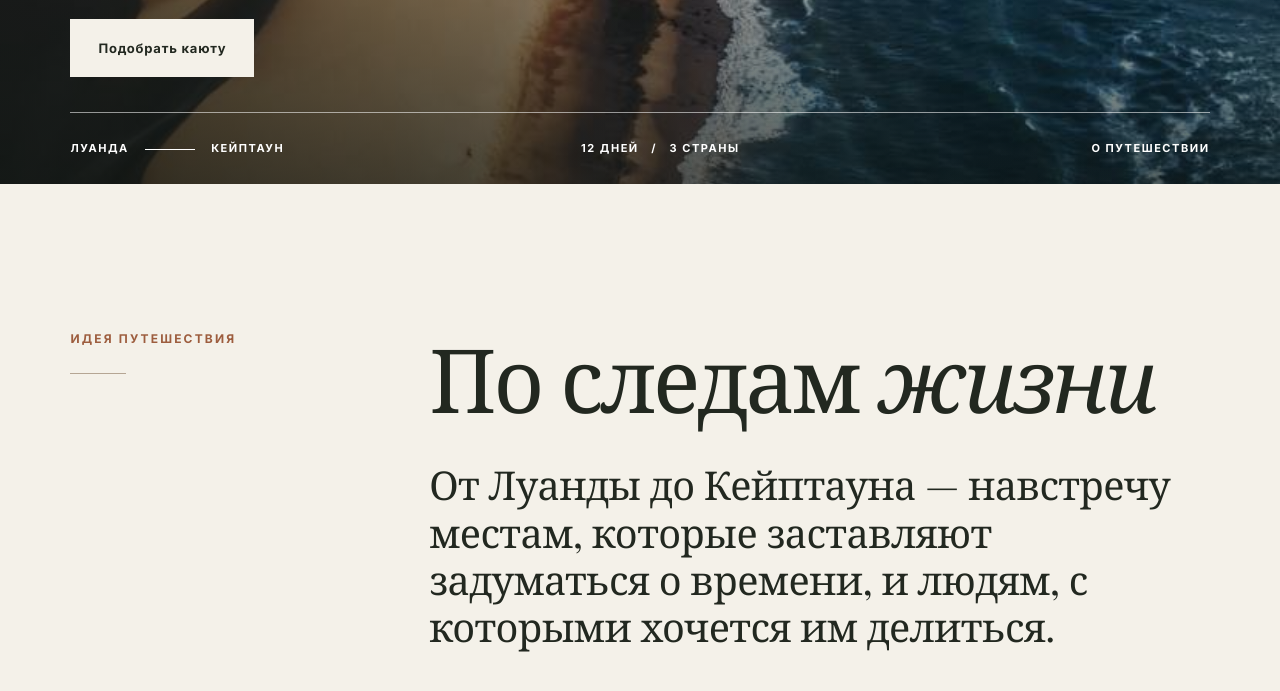
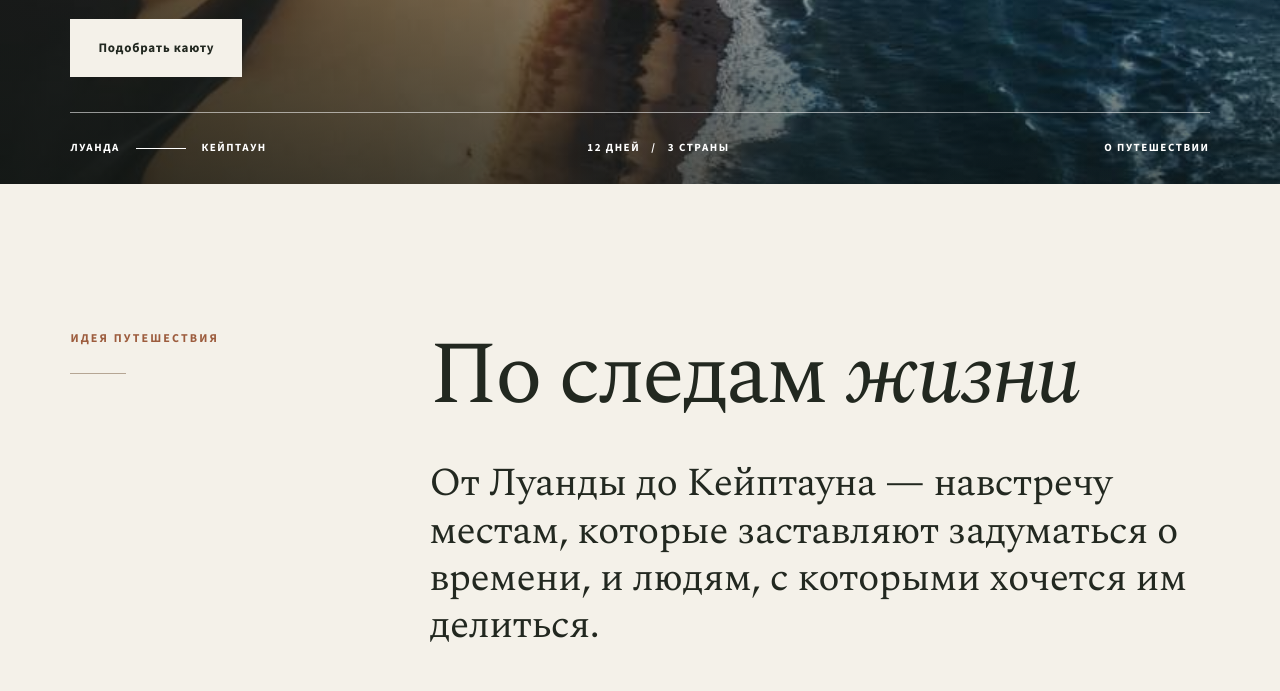
Before and after one commit to SemensB3N/africa-2027, a plain HTML site: page index.html in a window 1280 px wide. Shown: the part 616-1307 px from the top of the page. Drawn offline with nearby package versions, Linux system fonts and the light colour scheme; a web font is replaced by a local one.

Commit message:
Update typography and add chat materials

```diff
--- /dev/null
+++ b/fonts.css
@@ -0,0 +1,215 @@
+@font-face {
+  font-family: 'Source Sans 3';
+  font-style: normal;
+  font-weight: 400;
+  font-display: swap;
+  src: url(assets/fonts/font-01.woff2) format('woff2');
+  unicode-range: U+0460-052F, U+1C80-1C8A, U+20B4, U+2DE0-2DFF, U+A640-A69F, U+FE2E-FE2F;
+}
+
+@font-face {
+  font-family: 'Source Sans 3';
+  font-style: normal;
+  font-weight: 400;
+  font-display: swap;
+  src: url(assets/fonts/font-02.woff2) format('woff2');
+  unicode-range: U+0301, U+0400-045F, U+0490-0491, U+04B0-04B1, U+2116;
+}
+
+@font-face {
+  font-family: 'Source Sans 3';
+  font-style: normal;
+  font-weight: 400;
+  font-display: swap;
+  src: url(assets/fonts/font-03.woff2) format('woff2');
+  unicode-range: U+0100-02BA, U+02BD-02C5, U+02C7-02CC, U+02CE-02D7, U+02DD-02FF, U+0304, U+0308, U+0329, U+1D00-1DBF, U+1E00-1E9F, U+1EF2-1EFF, U+2020, U+20A0-20AB, U+20AD-20C4, U+2113, U+2C60-2C7F, U+A720-A7FF;
+}
+
+@font-face {
+  font-family: 'Source Sans 3';
+  font-style: normal;
+  font-weight: 400;
+  font-display: swap;
+  src: url(assets/fonts/font-04.woff2) format('woff2');
+  unicode-range: U+0000-00FF, U+0131, U+0152-0153, U+02BB-02BC, U+02C6, U+02DA, U+02DC, U+0304, U+0308, U+0329, U+2000-206F, U+20AC, U+2122, U+2191, U+2193, U+2212, U+2215, U+FEFF, U+FFFD;
+}
+
+@font-face {
+  font-family: 'Source Sans 3';
+  font-style: normal;
+  font-weight: 600;
+  font-display: swap;
+  src: url(assets/fonts/font-01.woff2) format('woff2');
+  unicode-range: U+0460-052F, U+1C80-1C8A, U+20B4, U+2DE0-2DFF, U+A640-A69F, U+FE2E-FE2F;
+}
+
+@font-face {
+  font-family: 'Source Sans 3';
+  font-style: normal;
+  font-weight: 600;
+  font-display: swap;
+  src: url(assets/fonts/font-02.woff2) format('woff2');
+  unicode-range: U+0301, U+0400-045F, U+0490-0491, U+04B0-04B1, U+2116;
+}
+
+@font-face {
+  font-family: 'Source Sans 3';
+  font-style: normal;
+  font-weight: 600;
+  font-display: swap;
+  src: url(assets/fonts/font-03.woff2) format('woff2');
+  unicode-range: U+0100-02BA, U+02BD-02C5, U+02C7-02CC, U+02CE-02D7, U+02DD-02FF, U+0304, U+0308, U+0329, U+1D00-1DBF, U+1E00-1E9F, U+1EF2-1EFF, U+2020, U+20A0-20AB, U+20AD-20C4, U+2113, U+2C60-2C7F, U+A720-A7FF;
+}
+
+@font-face {
+  font-family: 'Source Sans 3';
+  font-style: normal;
+  font-weight: 600;
+  font-display: swap;
+  src: url(assets/fonts/font-04.woff2) format('woff2');
+  unicode-range: U+0000-00FF, U+0131, U+0152-0153, U+02BB-02BC, U+02C6, U+02DA, U+02DC, U+0304, U+0308, U+0329, U+2000-206F, U+20AC, U+2122, U+2191, U+2193, U+2212, U+2215, U+FEFF, U+FFFD;
+}
+
+@font-face {
+  font-family: 'Source Sans 3';
+  font-style: normal;
+  font-weight: 700;
+  font-display: swap;
+  src: url(assets/fonts/font-01.woff2) format('woff2');
+  unicode-range: U+0460-052F, U+1C80-1C8A, U+20B4, U+2DE0-2DFF, U+A640-A69F, U+FE2E-FE2F;
+}
+
+@font-face {
+  font-family: 'Source Sans 3';
+  font-style: normal;
+  font-weight: 700;
+  font-display: swap;
+  src: url(assets/fonts/font-02.woff2) format('woff2');
+  unicode-range: U+0301, U+0400-045F, U+0490-0491, U+04B0-04B1, U+2116;
+}
+
+@font-face {
+  font-family: 'Source Sans 3';
+  font-style: normal;
+  font-weight: 700;
+  font-display: swap;
+  src: url(assets/fonts/font-03.woff2) format('woff2');
+  unicode-range: U+0100-02BA, U+02BD-02C5, U+02C7-02CC, U+02CE-02D7, U+02DD-02FF, U+0304, U+0308, U+0329, U+1D00-1DBF, U+1E00-1E9F, U+1EF2-1EFF, U+2020, U+20A0-20AB, U+20AD-20C4, U+2113, U+2C60-2C7F, U+A720-A7FF;
+}
+
+@font-face {
+  font-family: 'Source Sans 3';
+  font-style: normal;
+  font-weight: 700;
+  font-display: swap;
+  src: url(assets/fonts/font-04.woff2) format('woff2');
+  unicode-range: U+0000-00FF, U+0131, U+0152-0153, U+02BB-02BC, U+02C6, U+02DA, U+02DC, U+0304, U+0308, U+0329, U+2000-206F, U+20AC, U+2122, U+2191, U+2193, U+2212, U+2215, U+FEFF, U+FFFD;
+}
+
+@font-face {
+  font-family: 'Spectral';
+  font-style: italic;
+  font-weight: 400;
+  font-display: swap;
+  src: url(assets/fonts/font-05.woff2) format('woff2');
+  unicode-range: U+0460-052F, U+1C80-1C8A, U+20B4, U+2DE0-2DFF, U+A640-A69F, U+FE2E-FE2F;
+}
+
+@font-face {
+  font-family: 'Spectral';
+  font-style: italic;
+  font-weight: 400;
+  font-display: swap;
+  src: url(assets/fonts/font-06.woff2) format('woff2');
+  unicode-range: U+0301, U+0400-045F, U+0490-0491, U+04B0-04B1, U+2116;
+}
+
+@font-face {
+  font-family: 'Spectral';
+  font-style: italic;
+  font-weight: 400;
+  font-display: swap;
+  src: url(assets/fonts/font-07.woff2) format('woff2');
+  unicode-range: U+0100-02BA, U+02BD-02C5, U+02C7-02CC, U+02CE-02D7, U+02DD-02FF, U+0304, U+0308, U+0329, U+1D00-1DBF, U+1E00-1E9F, U+1EF2-1EFF, U+2020, U+20A0-20AB, U+20AD-20C4, U+2113, U+2C60-2C7F, U+A720-A7FF;
+}
+
+@font-face {
+  font-family: 'Spectral';
+  font-style: italic;
+  font-weight: 400;
+  font-display: swap;
+  src: url(assets/fonts/font-08.woff2) format('woff2');
+  unicode-range: U+0000-00FF, U+0131, U+0152-0153, U+02BB-02BC, U+02C6, U+02DA, U+02DC, U+0304, U+0308, U+0329, U+2000-206F, U+20AC, U+2122, U+2191, U+2193, U+2212, U+2215, U+FEFF, U+FFFD;
+}
+
+@font-face {
+  font-family: 'Spectral';
+  font-style: normal;
+  font-weight: 400;
+  font-display: swap;
+  src: url(assets/fonts/font-09.woff2) format('woff2');
+  unicode-range: U+0460-052F, U+1C80-1C8A, U+20B4, U+2DE0-2DFF, U+A640-A69F, U+FE2E-FE2F;
+}
+
+@font-face {
+  font-family: 'Spectral';
+  font-style: normal;
+  font-weight: 400;
+  font-display: swap;
+  src: url(assets/fonts/font-10.woff2) format('woff2');
+  unicode-range: U+0301, U+0400-045F, U+0490-0491, U+04B0-04B1, U+2116;
+}
+
+@font-face {
+  font-family: 'Spectral';
+  font-style: normal;
+  font-weight: 400;
+  font-display: swap;
+  src: url(assets/fonts/font-11.woff2) format('woff2');
+  unicode-range: U+0100-02BA, U+02BD-02C5, U+02C7-02CC, U+02CE-02D7, U+02DD-02FF, U+0304, U+0308, U+0329, U+1D00-1DBF, U+1E00-1E9F, U+1EF2-1EFF, U+2020, U+20A0-20AB, U+20AD-20C4, U+2113, U+2C60-2C7F, U+A720-A7FF;
+}
+
+@font-face {
+  font-family: 'Spectral';
+  font-style: normal;
+  font-weight: 400;
+  font-display: swap;
+  src: url(assets/fonts/font-12.woff2) format('woff2');
+  unicode-range: U+0000-00FF, U+0131, U+0152-0153, U+02BB-02BC, U+02C6, U+02DA, U+02DC, U+0304, U+0308, U+0329, U+2000-206F, U+20AC, U+2122, U+2191, U+2193, U+2212, U+2215, U+FEFF, U+FFFD;
+}
+
+@font-face {
+  font-family: 'Spectral';
+  font-style: normal;
+  font-weight: 600;
+  font-display: swap;
+  src: url(assets/fonts/font-13.woff2) format('woff2');
+  unicode-range: U+0460-052F, U+1C80-1C8A, U+20B4, U+2DE0-2DFF, U+A640-A69F, U+FE2E-FE2F;
+}
+
+@font-face {
+  font-family: 'Spectral';
+  font-style: normal;
+  font-weight: 600;
+  font-display: swap;
+  src: url(assets/fonts/font-14.woff2) format('woff2');
+  unicode-range: U+0301, U+0400-045F, U+0490-0491, U+04B0-04B1, U+2116;
+}
+
+@font-face {
+  font-family: 'Spectral';
+  font-style: normal;
+  font-weight: 600;
+  font-display: swap;
+  src: url(assets/fonts/font-15.woff2) format('woff2');
+  unicode-range: U+0100-02BA, U+02BD-02C5, U+02C7-02CC, U+02CE-02D7, U+02DD-02FF, U+0304, U+0308, U+0329, U+1D00-1DBF, U+1E00-1E9F, U+1EF2-1EFF, U+2020, U+20A0-20AB, U+20AD-20C4, U+2113, U+2C60-2C7F, U+A720-A7FF;
+}
+
+@font-face {
+  font-family: 'Spectral';
+  font-style: normal;
+  font-weight: 600;
+  font-display: swap;
+  src: url(assets/fonts/font-16.woff2) format('woff2');
+  unicode-range: U+0000-00FF, U+0131, U+0152-0153, U+02BB-02BC, U+02C6, U+02DA, U+02DC, U+0304, U+0308, U+0329, U+2000-206F, U+20AC, U+2122, U+2191, U+2193, U+2212, U+2215, U+FEFF, U+FFFD;
+}
--- a/index.html
+++ b/index.html
@@ -6,9 +6,7 @@
   <meta name="theme-color" content="#161914">
   <meta name="description" content="Экспедиционный круиз NEVEREND из Луанды в Кейптаун. Ангола, Намибия, ЮАР. 18–29 октября 2027 года.">
   <title>Инстинкт долголетия — Африка | NEVEREND</title>
-  <link rel="preconnect" href="https://fonts.googleapis.com">
-  <link rel="preconnect" href="https://fonts.gstatic.com" crossorigin>
-  <link href="https://fonts.googleapis.com/css2?family=Playfair+Display:ital,wght@0,400;0,500;0,600;1,400;1,500&family=Inter:wght@400;500;600;700&display=swap" rel="stylesheet">
+  <link rel="stylesheet" href="fonts.css">
   <link rel="stylesheet" href="style.css">
   <script src="main.js" defer></script>
 </head>
@@ -29,7 +27,7 @@
     <div class="hero-shade"></div>
     <div class="hero-inner wrap">
       <div class="hero-topline"><span>ЭКСПЕДИЦИОННЫЙ КРУИЗ NEVEREND</span><span>18–29 ОКТЯБРЯ 2027</span></div>
-      <div class="hero-content"><p class="eyebrow light">Ангола · Намибия · ЮАР</p><h1 id="hero-title">Инстинкт<br><em>долголетия</em><span class="hero-dot">.</span></h1><p class="hero-subtitle">Африка. Двенадцать дней<br class="desktop-break"> по следам жизни.</p><p class="hero-detail">Круиз о счастье и активном долголетии<br>От 35 400 $ за гостя при двухместном размещении</p><a class="button button-light" href="https://t.me/m/UcPcKZ6RNjg6" target="_blank" rel="noopener noreferrer">Подобрать каюту</a></div>
+      <div class="hero-content"><p class="eyebrow light">Ангола · Намибия · ЮАР</p><h1 id="hero-title">Инстинкт<br><em>долголетия</em><span class="hero-dot">.</span></h1><p class="hero-subtitle">Африка. Двенадцать дней<br class="desktop-break"> по следам жизни.</p><p class="hero-detail">Круиз для счастья и новых возможностей<br>От 35 400 $ за гостя при двухместном размещении</p><a class="button button-light" href="https://t.me/m/UcPcKZ6RNjg6" target="_blank" rel="noopener noreferrer">Подобрать каюту</a></div>
       <div class="hero-bottom"><span>ЛУАНДА <i></i> КЕЙПТАУН</span><span>12 ДНЕЙ &nbsp; / &nbsp; 3 СТРАНЫ</span><a href="#idea">О ПУТЕШЕСТВИИ</a></div>
     </div>
   </section>
@@ -77,6 +75,13 @@
   <section class="pricing section-space" id="price"><div class="wrap pricing-layout"><div class="pricing-intro"><p class="eyebrow light">СТОИМОСТЬ</p><h2>Выберите<br><em>свою каюту</em></h2><p>Цена указана за одного гостя при двухместном размещении. Стоимость динамическая и может меняться.</p><a class="button button-light" href="https://t.me/m/UcPcKZ6RNjg6" target="_blank" rel="noopener noreferrer">Подобрать каюту</a></div><div class="pricing-content"><div class="price-row"><span>Каюта с окном</span><strong>35 400 $</strong></div><div class="price-row"><span>Каюта с балконом</span><strong>42 900 $</strong></div><div class="price-row"><span>Джуниор сьют</span><strong>45 900 $</strong></div><div class="price-row"><span>Сьют</span><strong>52 900 $</strong></div><div class="price-row"><span>Премиум люкс</span><strong>59 900 $</strong></div><p class="pricing-note">При одноместном размещении цена за гостя удваивается. Менеджер подтвердит актуальные тарифы, условия бронирования и участия в поездке на джипах в Sandwich Harbour.</p><details class="extras"><summary>Что оплачивается отдельно <span class="plus" aria-hidden="true"></span></summary><p>Международные перелёты в Луанду и из Кейптауна, отели и программы до и после круиза, дополнительные экскурсии. На борту — премиальный алкоголь, спа и парение Siberia, косметические процедуры, консультация врача, химчистка, покупки и расширенный Wi-Fi.</p></details></div></div></section>
 
   <section class="closing"><div class="closing-image"></div><div class="closing-shade"></div><div class="wrap closing-content"><p class="eyebrow light">18–29 ОКТЯБРЯ 2027</p><h2>Отправимся<br><em>вместе?</em></h2><p>Расскажите, сколько вас едет и какую каюту вы рассматриваете. Мы поможем выбрать место на борту и ответим на ваши вопросы.</p><div class="closing-actions"><a class="button button-light" href="https://t.me/m/UcPcKZ6RNjg6" target="_blank" rel="noopener noreferrer">Написать в Telegram</a><a class="button button-outline" href="https://wa.me/79259009000" target="_blank" rel="noopener noreferrer">Написать в WhatsApp</a></div></div></section>
+
+  <section class="editorial-link">
+    <div class="wrap editorial-inner">
+      <div><p class="eyebrow light">МАТЕРИАЛЫ О ПУТЕШЕСТВИИ</p><h2>Посты для чата<br><em>и история идеи</em></h2></div>
+      <a class="button button-outline" href="posts.html">Читать материалы</a>
+    </div>
+  </section>
 </main>
 <footer><div class="wrap footer-inner"><a class="logo" href="#top">NEVEREND<span>.</span></a><p>Экспедиционный круиз · Африка 2027</p><a href="#top">В начало</a></div></footer>
 </body>
```
Also changed, not shown: posts.html (added, +126 -0 lines), assets/fonts/font-01.woff2 (added), assets/fonts/font-02.woff2 (added), assets/fonts/font-03.woff2 (added), assets/fonts/font-04.woff2 (added), assets/fonts/font-05.woff2 (added), assets/fonts/font-06.woff2 (added), assets/fonts/font-07.woff2 (added), assets/fonts/font-08.woff2 (added), assets/fonts/font-09.woff2 (added), assets/fonts/font-10.woff2 (added), assets/fonts/font-11.woff2 (added), assets/fonts/font-12.woff2 (added), assets/fonts/font-13.woff2 (added), 4 more files.
